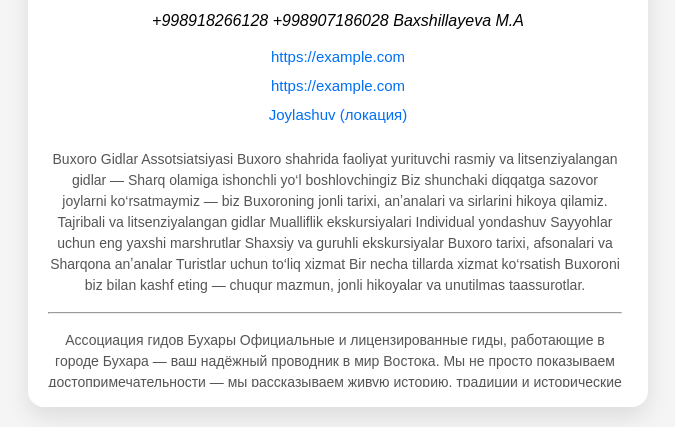
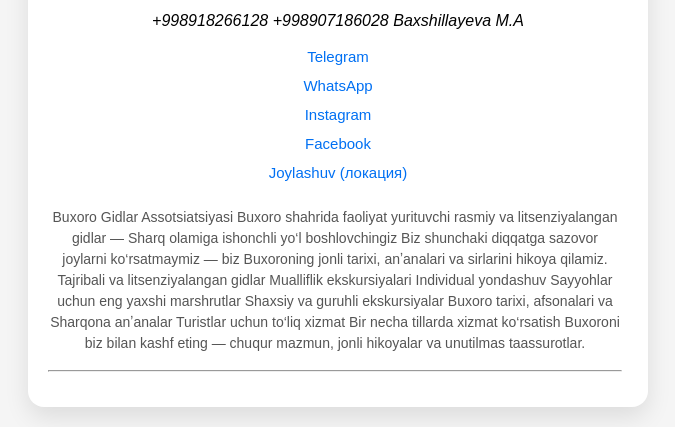
Before and after one commit to Doomhex/maftuna_git, a plain HTML site: page index.html in a window 1280 px wide. Shown: the part 373-800 px from the top of the page, without its empty margins (302-977 px from the left). Drawn offline with Linux system fonts and the light colour scheme.

Commit message:
ssssssssssss

```diff
--- a/index.html
+++ b/index.html
@@ -1,9 +1,10 @@
 <!DOCTYPE html>
 <html lang="uz">
+
 <head>
     <meta charset="UTF-8" />
     <meta name="viewport" content="width=device-width, initial-scale=1.0" />
-    <title>QR Sahifa</title>
+    <title>Git</title>
 
     <style>
         * {
@@ -18,7 +19,8 @@
             justify-content: center;
             background: #f5f5f5;
             font-family: Arial, sans-serif;
-            overflow: hidden; /* ❌ tashqi scroll yo‘q */
+            overflow: hidden;
+            /* ❌ tashqi scroll yo‘q */
         }
 
         .card {
@@ -28,7 +30,8 @@
             text-align: center;
             max-width: 620px;
             width: 95%;
-            height: 95vh; /* 🔑 ekran ichida */
+            height: 95vh;
+            /* 🔑 ekran ichida */
             box-shadow: 0 10px 25px rgba(0, 0, 0, 0.1);
             display: flex;
             flex-direction: column;
@@ -50,7 +53,8 @@
         }
 
         .content {
-            overflow-y: auto; /* ✅ faqat ichida scroll */
+            overflow-y: auto;
+            /* ✅ faqat ichida scroll */
             padding-right: 6px;
         }
 
@@ -70,6 +74,7 @@
             p {
                 font-size: 13px;
             }
+
             a {
                 font-size: 14px;
             }
@@ -81,10 +86,17 @@
 
     <div class="card">
         <img src="./logo.jpg" alt="Logo" class="logo" />
-    <i>+998918266128  +998907186028   Baxshillayeva M.A</i>
+        <i>+998918266128 +998907186028 Baxshillayeva M.A</i>
         <br>
-    <a href="https://example.com" target="_blank">https://example.com</a>
-    <a href="https://example.com" target="_blank">https://example.com</a>
+        <div class="block">
+            <a href="https://t.me/Mubashira2" target="_blank">Telegram</a>
+            <a href="https://wa.me/998918266128" target="_blank">WhatsApp</a>
+        </div>
+        <div class="block">
+            <a href="https://instagram.com/center_guide_bukhara.uz" target="_blank">Instagram</a>
+            <a href="https://guides.bukhara@gmail.com" target="_blank">Facebook</a>
+        </div>
+
         <a href="https://maps.app.goo.gl/1DUnUdEBbzGmXrZX8?g_st=ic" target="_blank">
             Joylashuv (локация)
         </a>
@@ -148,4 +160,5 @@
     </div>
 
 </body>
+
 </html>
```
Lines whose indentation alone changed are shown as unchanged.
